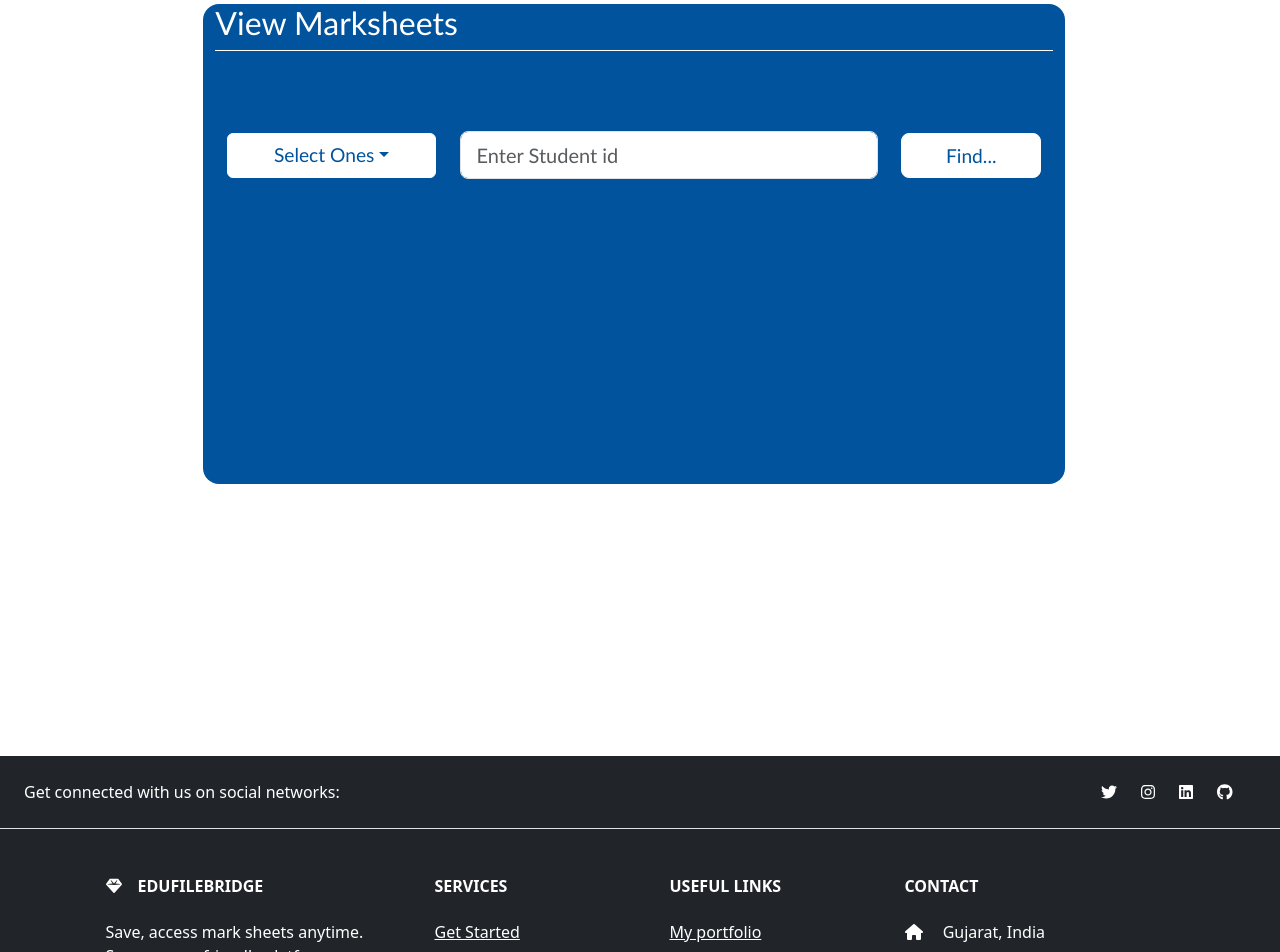
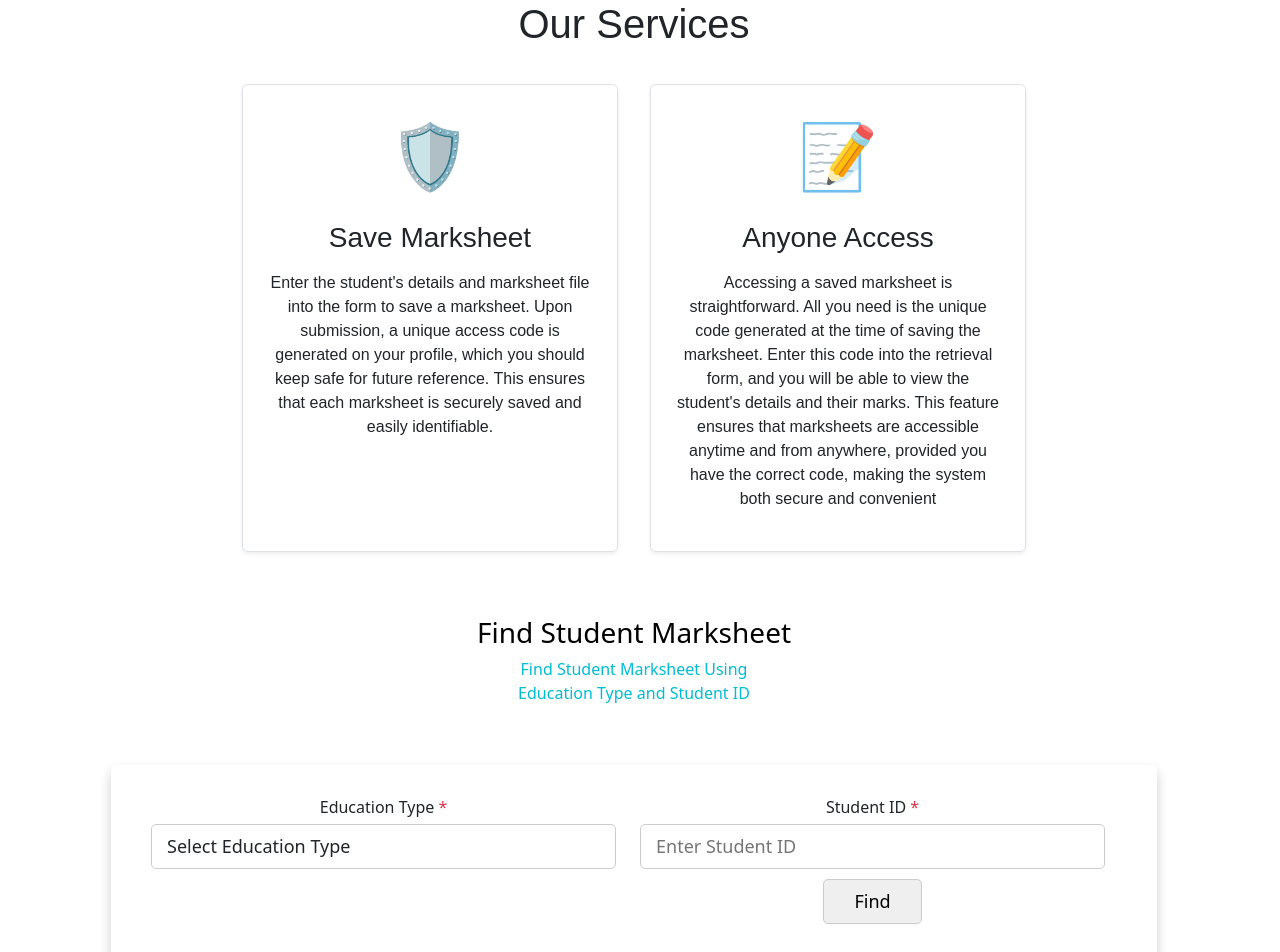
Before and after one commit to YottaCoder/EduFileBridge---frontend, a React (Create React App) app: page / in a window 1280 px wide. Shown: the part 940-1892 px from the top of the page. Built offline with nearby package versions, Linux system fonts and the light colour scheme.

Commit message:
Add find form in homepage

```diff
--- a/src/App.jsx
+++ b/src/App.jsx
@@ -8,12 +8,14 @@ import Save_marksheet from './Components/Save_marksheet';
 import View_marksheets from './Components/View_marksheets';
 import About from './Components/About';
 import Contact from './Components/Contact';
+import Services from './Components/Services'
 
 const App = () => {
     return(
        <>
         <Navbar />
         <HomePage />
+        <Services />
         <View_marksheets />
         <Footer />
        </>
--- a/src/Components/Navbar.jsx
+++ b/src/Components/Navbar.jsx
@@ -18,7 +18,7 @@ const Navbar = () => {
                 <div className="collapse navbar-collapse" id="navbarNav">
                     <ul className="navbar-nav ms-auto">
                         <li className="nav-item">
-                            <Link className="nav-link active" to="/Get_Started">Over Services</Link>
+                            <Link className="nav-link active" to="/Get_Started">Our Services</Link>
                         </li>
                         <li className="nav-item">
                             <Link className="nav-link active" to="/Save_marksheet">Save</Link>
@@ -30,7 +30,7 @@ const Navbar = () => {
                             <Link className="nav-link active" to="/About">About</Link>
                         </li>
                         <li className="nav-item">
-                            <Link className="nav-link active" to="/Contact">Contact Us</Link>
+                            <Link className="nav-link active" to="/Contact">Feedback</Link>
                         </li>
                         <li className="nav-item">
                             <a className="nav-link active" data-bs-toggle="modal" data-bs-target="#loginModal">{login}</a>
--- /dev/null
+++ b/src/Components/Services.jsx
@@ -0,0 +1,35 @@
+import React from 'react';
+
+const Services = () => {
+  const services = [
+    {
+      icon: '🛡️',
+      title: 'Save Marksheet',
+      description: "Enter the student's details and marksheet file into the form to save a marksheet. Upon submission, a unique access code is generated on your profile, which you should keep safe for future reference. This ensures that each marksheet is securely saved and easily identifiable.",
+    },
+    {
+      icon: '📝',
+      title: 'Anyone Access',
+      description: "Accessing a saved marksheet is straightforward. All you need is the unique code generated at the time of saving the marksheet. Enter this code into the retrieval form, and you will be able to view the student's details and their marks. This feature ensures that marksheets are accessible anytime and from anywhere, provided you have the correct code, making the system both secure and convenient",
+    }
+  ];
+
+  return (
+    <div className="services container my-5">
+      <div className="row justify-content-center">
+      <header className="App-header">
+        <h1>Our Services</h1>
+      </header>
+        {services.map((service, index) => (
+          <div key={index} className="col-md-5 col-lg-4 m-3 p-4 text-center border rounded shadow-sm">
+            <div className="mb-3" style={{ fontSize: '4rem' }}>{service.icon}</div>
+            <h3 className="mb-3">{service.title}</h3>
+            <p>{service.description}</p>
+          </div>
+        ))}
+      </div>
+    </div>
+  );
+};
+
+export default Services;
--- a/src/Components/View_marksheets.jsx
+++ b/src/Components/View_marksheets.jsx
@@ -1,41 +1,72 @@
-import React, { useState } from "react";
+import React, { useState } from 'react';
 
 const View_marksheets = () => {
+    const [educationType, setEducationType] = useState('Select Education Type');
+    const [studentId, setStudentId] = useState('');
 
-    const [academicLevel, setacademicLevel] = useState("Select Ones");
+    const handleEducationType = (type) => {
+        setEducationType(type);
+    };
 
-    const handleacademicLevel = (option) => {
-        setacademicLevel(option)
-    }
-
+    const validate = (field) => {
+        // Add your validation logic here
+    };
 
     return (
-        <div className="container-fluid save-page">
-            <div className="row justify-content-center">
-                <div className="col-8 save-form mt-5 text-white">
-                    <div className="form-heading">
-                        <h2>View Marksheets</h2>
-                    </div>
-                    <div className="d-flex flex-wrap align-items-center save-marksheet-form">
-                    <div className=" col-12 col-md-3 mb-3">
+        <div className="container-fluid px-1 mx-auto view-body">
+            <div className="row d-flex justify-content-center">
+                <div className="col-xl-10 col-lg-10 col-md-9 col-11 text-center">
+                    <h3>Find Student Marksheet</h3>
+                    <p className="blue-text">
+                        Find Student Marksheet Using<br />
+                        Education Type and Student ID
+                    </p>
+                    <div className="card">
+                        <form className="form-card">
+                            <div className="row justify-content-between text-left find-form">
+                                <div className="form-group col-sm-6 flex-column d-flex">
+                                    <label className="form-control-label px-3">Education Type
+                                        <span className="text-danger"> *</span>
+                                    </label>
                                     <div className="dropdown">
-                                    <button className="btn dropdown-toggle standard-btn w-100" type="button" id="dropdownMenu2" data-bs-toggle="dropdown" aria-expanded="false">
-                                        {academicLevel}
+                                        <button
+                                            className="btn w-100 find-dropdown text-start"
+                                            type="button"
+                                            id="dropdownMenu2"
+                                            data-bs-toggle="dropdown"
+                                            aria-expanded="false"
+                                        >
+                                            {educationType}
                                         </button>
                                         <ul className="dropdown-menu" aria-labelledby="dropdownMenu2">
-                                        <li><button className="dropdown-item" type="button" onClick={() => handleacademicLevel("1-10")}>Standard 1-10</button></li>
-                                        <li><button className="dropdown-item" type="button" onClick={() => handleacademicLevel("11-12")}>Standard 11-12</button></li>
-                                        <li><button className="dropdown-item" type="button" onClick={() => handleacademicLevel("Bachelor")}>Bachelor</button></li>
-                                        <li><button className="dropdown-item" type="button" onClick={() => handleacademicLevel("Master")}>Master</button></li>
+                                            <li><button className="dropdown-item" type="button" onClick={() => handleEducationType("1-10")}>1-10</button></li>
+                                            <li><button className="dropdown-item" type="button" onClick={() => handleEducationType("11-12")}>11-12</button></li>
+                                            <li><button className="dropdown-item" type="button" onClick={() => handleEducationType("Bachelor")}>Bachelor</button></li>
+                                            <li><button className="dropdown-item" type="button" onClick={() => handleEducationType("Master")}>Master</button></li>
                                         </ul>
                                     </div>
                                 </div>
-                        <div className="col-12 col-md-6 mb-3 find-marksheet">
-                            <input type="text" className="form-control form-control-lg" placeholder="Enter Student id" />
+                                <div className="form-group col-sm-6 flex-column d-flex">
+                                    <label className="form-control-label px-3">Student ID
+                                        <span className="text-danger"> *</span>
+                                    </label>
+                                    <input
+                                        type="text"
+                                        id="studentId"
+                                        name="studentId"
+                                        placeholder="Enter Student ID"
+                                        value={studentId}
+                                        onBlur={() => validate(1)}
+                                        onChange={(e) => setStudentId(e.target.value)}
+                                    />
                                 </div>
-                        <div className="col-12 col-md-2 mb-3">
-                            <button type="button" className="btn btn-lg standard-btn w-100 w-100">Find...</button>
                             </div>
+                            <div className="row justify-content-end">
+                                <div className="form-group col-sm-6">
+                                    <button type="submit" className="btn-block btn-primary">Find</button>
+                                </div>
+                            </div>
+                        </form>
                     </div>
                 </div>
             </div>
--- a/src/index.css
+++ b/src/index.css
@@ -115,6 +115,22 @@
   }
 
 
+/* Over Services CSS */
+
+.services {
+    font-family: Arial, sans-serif;
+  }
+
+  .App-header {
+    padding: 20px;
+    text-align: center;
+  }
+
+  .App-header h1 {
+    margin: 0;
+  }
+
+
 /* Media Querie for Navbar */
 @media (max-width: 991px){
     .nav-link{
@@ -145,6 +161,96 @@
         width: 100%;
     }
 
+}
+
+/* View marksheet css*/
+
+.view-body{
+    color: #000;
+    overflow-x: hidden;
+    height: 100%;
+    background-repeat: no-repeat;
+    background-size: 100% 100%;
+}
+
+.card{
+    padding: 30px 40px;
+    margin-top: 60px;
+    margin-bottom: 60px;
+    border: none !important;
+    box-shadow: 0 6px 12px 0 rgba(0,0,0,0.2)
+}
+
+.blue-text{
+    color: #00BCD4;
+}
+
+.form-control-label{
+    margin-bottom: 0;
+}
+
+.find-form input, .find-form textarea{
+    padding: 8px 15px;
+    border-radius: 5px !important;
+    margin: 5px 0px;
+    box-sizing: border-box;
+    border: 1px solid #ccc;
+    font-size: 18px !important;
+    font-weight: 300;
+}
+
+.find-dropdown{
+    padding: 8px 15px;
+    border-radius: 5px !important;
+    margin: 5px 0px;
+    box-sizing: border-box;
+    border: 1px solid #ccc;
+    font-size: 18px !important;
+    font-weight: 300;
+}
+
+.find-dropdown:hover{
+    border: 1px solid #ccc;
+}
+
+.find-dropdown:focus{
+    -moz-box-shadow: none !important;
+    -webkit-box-shadow: none !important;
+    box-shadow: none !important;
+    border: 1px solid #00BCD4;
+    outline-width: 0;
+    font-weight: 400;
+}
+
+input:focus, textarea:focus{
+    -moz-box-shadow: none !important;
+    -webkit-box-shadow: none !important;
+    box-shadow: none !important;
+    border: 1px solid #00BCD4;
+    outline-width: 0;
+    font-weight: 400;
+}
+
+.btn-block{
+    padding: 8px 30px;
+    border-radius: 5px !important;
+    margin: 5px 0px;
+    box-sizing: border-box;
+    border: 1px solid #ccc;
+    font-size: 18px !important;
+    font-weight: 400;
+}
+
+.btn-block:hover{
+    color: blue !important;
+    background-color: white;
+}
+
+button:focus{
+    -moz-box-shadow: none !important;
+    -webkit-box-shadow: none !important;
+    box-shadow: none !important;
+    outline-width: 0;
 }
 
 /* Get Started Css */
```
Lines whose indentation alone changed are shown as unchanged.
